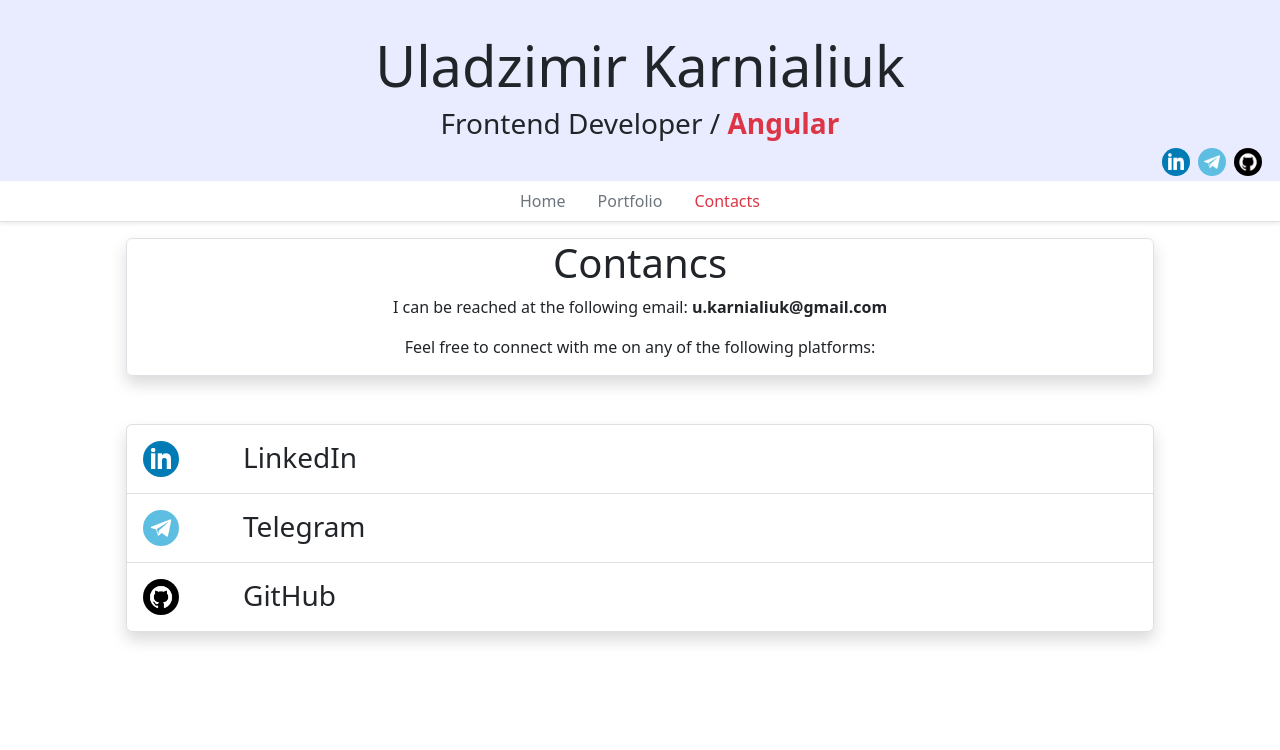
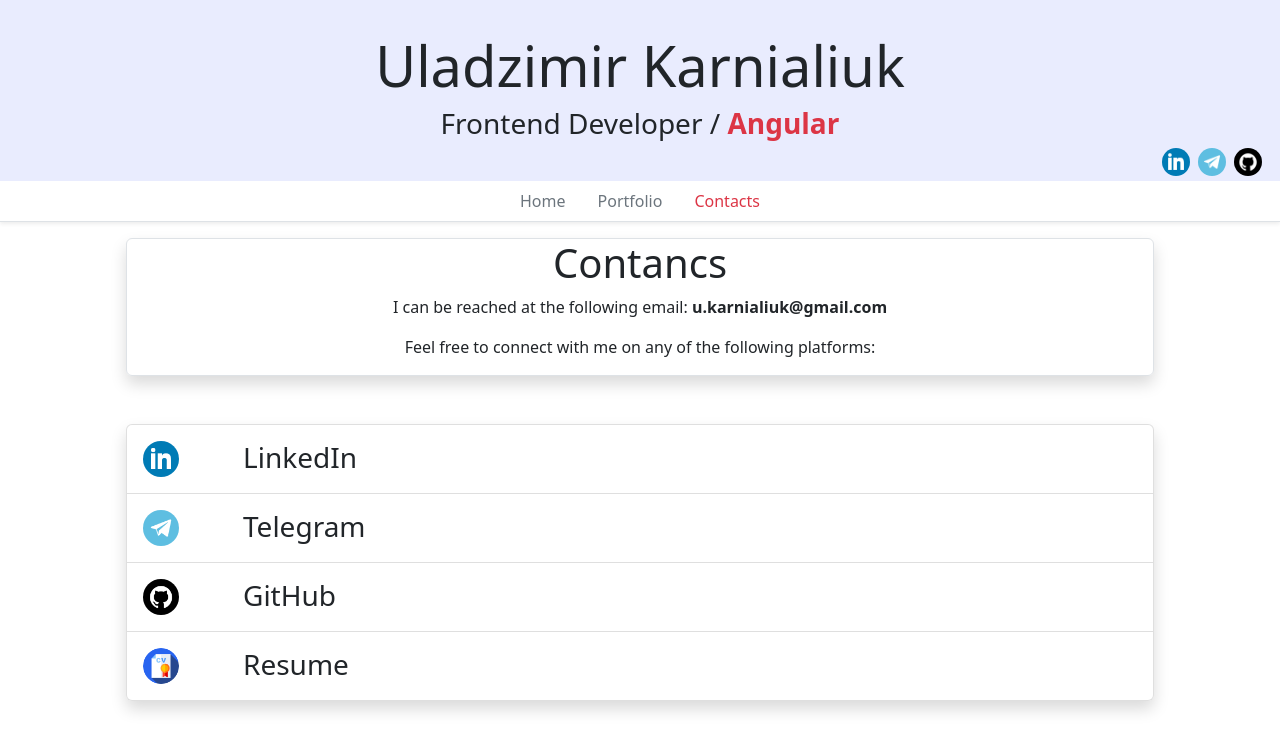
Before and after one commit to Kornull/personal-portfolio, an Angular app: page /contacts in a window 1280 px wide. Shown: the top 750 px of the page. Built offline with nearby package versions, Linux system fonts and the light colour scheme.

Commit message:
feat: add resume link

```diff
--- a/src/app/contacts/contacts.component.html
+++ b/src/app/contacts/contacts.component.html
@@ -23,5 +23,9 @@
         <img src="../../assets/logo/github.png" alt="" width="36" height="36" class="rounded-circle flex-shrink-0 me-5" >
         <h3 class="mb-0">GitHub</h3>
      </a>
+     <a href="https://github.com/Kornull" target="_blank" class="list-group-item list-group-item-action d-flex gap-3 py-3">
+        <img src="../../assets/logo/cv.png" alt="" width="36" height="36" class="rounded-circle flex-shrink-0 me-5" >
+        <h3 class="mb-0">Resume</h3>
+     </a>
   </div>
 </div>
```
Also changed, not shown: src/assets/logo/cv.png (added).
